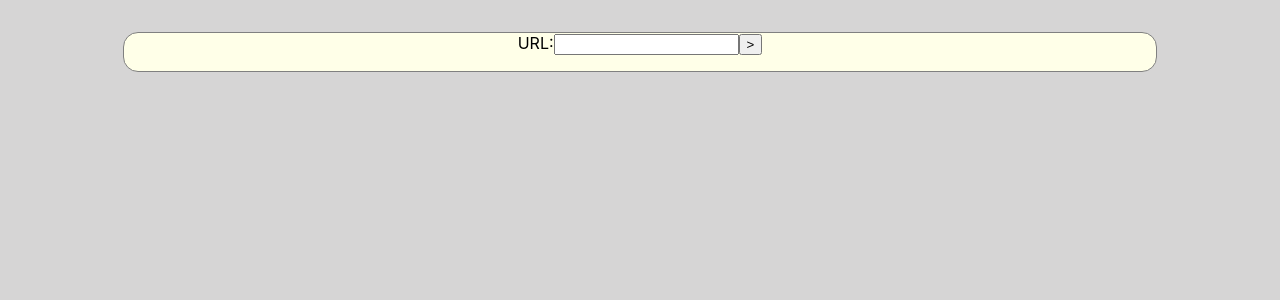
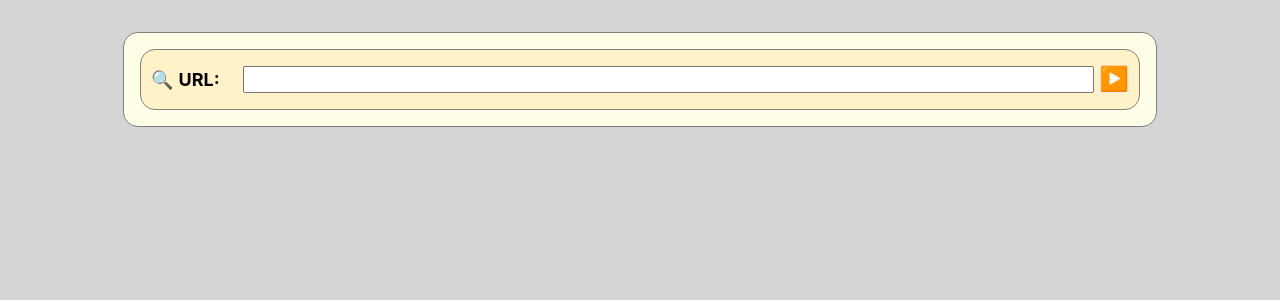
Before and after one commit to penguineer/cleanURI-webui, a React (Create React App) app: page / in a window 1280 px wide. Shown: the top 300 px of the page. Built offline with nearby package versions, Linux system fonts and the light colour scheme.

Commit message:
:lipstick: Add styling for the UriInputForm

```diff
--- /dev/null
+++ b/src/UriInputForm.css
@@ -0,0 +1,60 @@
+@import "./common.css";
+
+div.input-form {
+    border: 1px solid var(--decoration-color);
+    border-top-left-radius: 15px;
+    border-top-right-radius: 15px;
+    margin-top: 1em;
+    margin-bottom: 2em;
+    padding-left: 5px;
+    padding-right: 5px;
+    padding-top: 15px;
+    padding-bottom: 1em;
+    display: flex;
+    background-color: var(--query-background);
+}
+
+div.input-form:nth-last-child(2) {
+    border-bottom-left-radius: 15px;
+    border-bottom-right-radius: 15px;
+    margin-bottom: 1em;
+}
+
+div.input-form form {
+    display: flex;
+    align-items: center;
+    flex-grow: 1;
+    justify-content: space-between;
+    padding-left: 5px;
+    padding-right: 5px;
+    vertical-align: middle;
+}
+
+div.input-form label {
+    font-size: large;
+    font-weight: bold;
+    text-align: left;
+    margin-right: 1em;
+    color: var(--meta-text-color);
+}
+
+div.input-form label::before {
+    content: "🔍";
+    padding-right: 5px;
+    color: var(--meta-text-color);
+}
+
+div.input-form input[type=text] {
+    flex-grow: 1;
+    margin-left: 5px;
+    margin-right: 5px;
+    font-size: large;
+}
+
+div.input-form input[type=submit] {
+    font-size: x-large;
+    padding: 0;
+    margin: 0;
+    border: none;
+    color: var(--meta-text-color);
+}
--- a/src/UriInputForm.js
+++ b/src/UriInputForm.js
@@ -1,3 +1,5 @@
+import './UriInputForm.css';
+
 import React from 'react';
 
 class UriInputForm extends React.Component {
@@ -21,11 +23,11 @@ class UriInputForm extends React.Component {
         const requestUri = this.props.requestUri;
 
         return (
-            <div>
+            <div className='input-form'>
                 <form onSubmit={this.handleSubmit}>
                     <label htmlFor="request-uri">URL:</label>
                     <input type="text" name="request-uri" value={requestUri} onChange={this.handleChange} />
-                    <input type="submit" value=">"/>
+                    <input type="submit" value="▶️"/>
                 </form>
             </div>
         )
```
